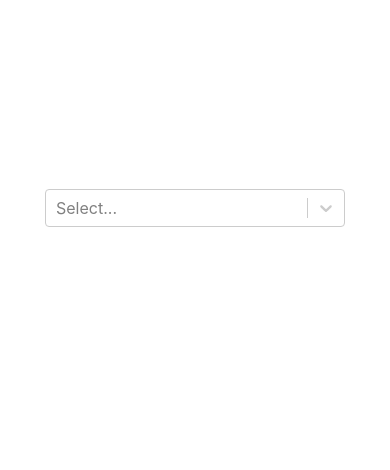
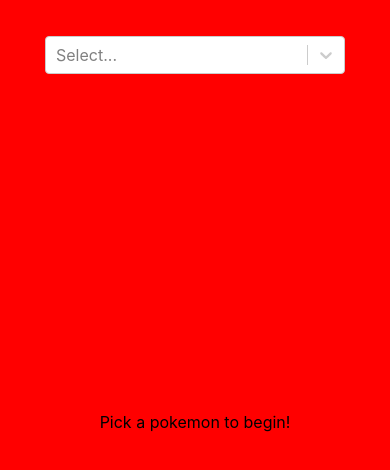
Before and after one commit to Edward-Phillips/shakespearianPokemon, a Next.js app: page / in a window 390 px wide. Shown: the top 470 px of the page. Built offline with nearby package versions, Linux system fonts and the light colour scheme.

Commit message:
styling changes

```diff
--- a/components/PokeSearch/pokesearch.module.css
+++ b/components/PokeSearch/pokesearch.module.css
@@ -1,3 +1,4 @@
 .pokeSearch {
+  margin-top: 25px;
   width: 300px;
 }
--- a/components/Pokedex/Pokedex.js
+++ b/components/Pokedex/Pokedex.js
@@ -35,9 +35,9 @@ export default function Pokedex() {
     }
   };
   return (
-    <section className={styles.pokedexContainer}>
+    <div className={styles.pokedexContainer}>
       <PokeSearch onSelectedPokemonChange={handleSelectedPokemonChange} />
       <PokemonDisplay pokemonInfo={currentPokemonInformation} />
-    </section>
+    </div>
   );
 }
--- a/components/Pokedex/Pokedex.module.css
+++ b/components/Pokedex/Pokedex.module.css
@@ -1,7 +1,21 @@
 .pokedexContainer {
+  place-self: center;
   display: grid;
   grid-template-areas:  "." ".";
+  grid-template-rows: 10% 80%;
   place-items: center center;
-  width: 100%;
-  height: 100%;
+  margin-top: 30px;
+  height: 500px;
+  width: 500px;
+  background-color: red;
+  border-radius: 5px;
 }
+
+@media screen and (max-width: 600px) {
+  .pokedexContainer {
+    height: 100vh;
+    width: 100vw;
+    margin: 0px;
+    border-radius: 0px;
+  }
+}
--- a/components/PokemonDisplay/PokemonDisplay.js
+++ b/components/PokemonDisplay/PokemonDisplay.js
@@ -1,13 +1,18 @@
-import React, { useEffect } from "react";
+import React from "react";
+import styles from './PokemonDisplay.module.css';
 
 export default function PokemonDisplay({pokemonInfo}) {
+
+  if (!pokemonInfo.image) {
+    return <>Pick a pokemon to begin!</>;
+  }
   return (
-    <article>
-      <figure>
-        <img src={pokemonInfo.image} alt={pokemonInfo.name} />
-        <figcaption>{pokemonInfo.name}</figcaption>
+    <article className={styles.pokemonDisplayContainer}>
+      <figure className={styles.pokemonDisplayFigure}>
+        <img className={styles.pokemonDisplayImage} src={pokemonInfo.image} alt={pokemonInfo.name} />
+        <figcaption className={styles.pokemonDisplayCaption}>{pokemonInfo.name}</figcaption>
       </figure>
-      <p>{pokemonInfo.description}</p>
+      <p className={styles.pokemonDisplayDescription}>{pokemonInfo.description}</p>
     </article>
   );
 }
--- /dev/null
+++ b/components/PokemonDisplay/PokemonDisplay.module.css
@@ -0,0 +1,34 @@
+.pokemonDisplayContainer {
+  display: grid;
+  grid-template-areas: "pokemonDisplay" "pokemonInfo";
+  background-color: darkblue;
+  border-radius: 5px;
+  max-width: 450px;
+  margin: 10px;
+}
+
+.pokemonDisplayFigure {
+  display: grid;
+  width: 200px;
+  place-items: center;
+  place-self: center;
+}
+
+.pokemonDisplayCaption {
+  background-color: darkgray;
+  border-radius: 5px;
+  padding: 10px;
+}
+
+.pokemonDisplayImage {
+  width: 200px;
+  place-self: center;
+}
+
+.pokemonDisplayDescription {
+  background-color: darkgray;
+  border-radius: 5px;
+  padding: 10px;
+  max-width: 400px;
+  margin: 10px;
+}
--- a/pages/index.js
+++ b/pages/index.js
@@ -9,9 +9,7 @@ export default function Home() {
         <title>Ye Olde Pokemon</title>
         <link rel="icon" href="/favicon.ico" />
       </Head>
-      <main className={styles.main}>
         <Pokedex />
-      </main>
     </div>
   );
 }
--- a/styles/Home.module.css
+++ b/styles/Home.module.css
@@ -1,9 +1,5 @@
 .container {
-  width: 100%;
-  height: 100%;
+  display: flex;
+  justify-content: center;
+  align-items: center;
 }
-
-.main {
-  width: 100vw;
-  height: 100vh;
-}
--- a/styles/globals.css
+++ b/styles/globals.css
@@ -6,6 +6,8 @@ body {
     Ubuntu, Cantarell, Fira Sans, Droid Sans, Helvetica Neue, sans-serif;
   width: 100%;
   height: 100%;
+  min-height: 100%;
+  min-width: 100%;
 }
 
 a {
```
